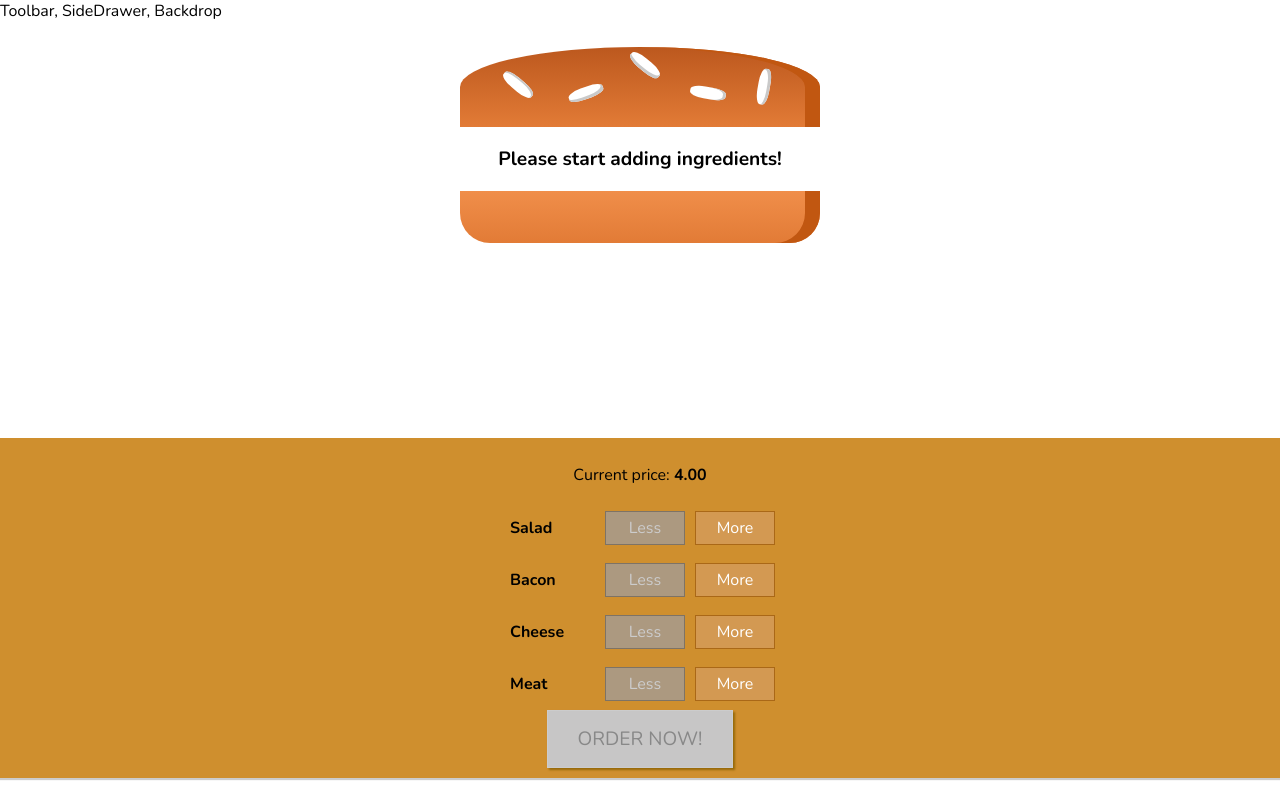
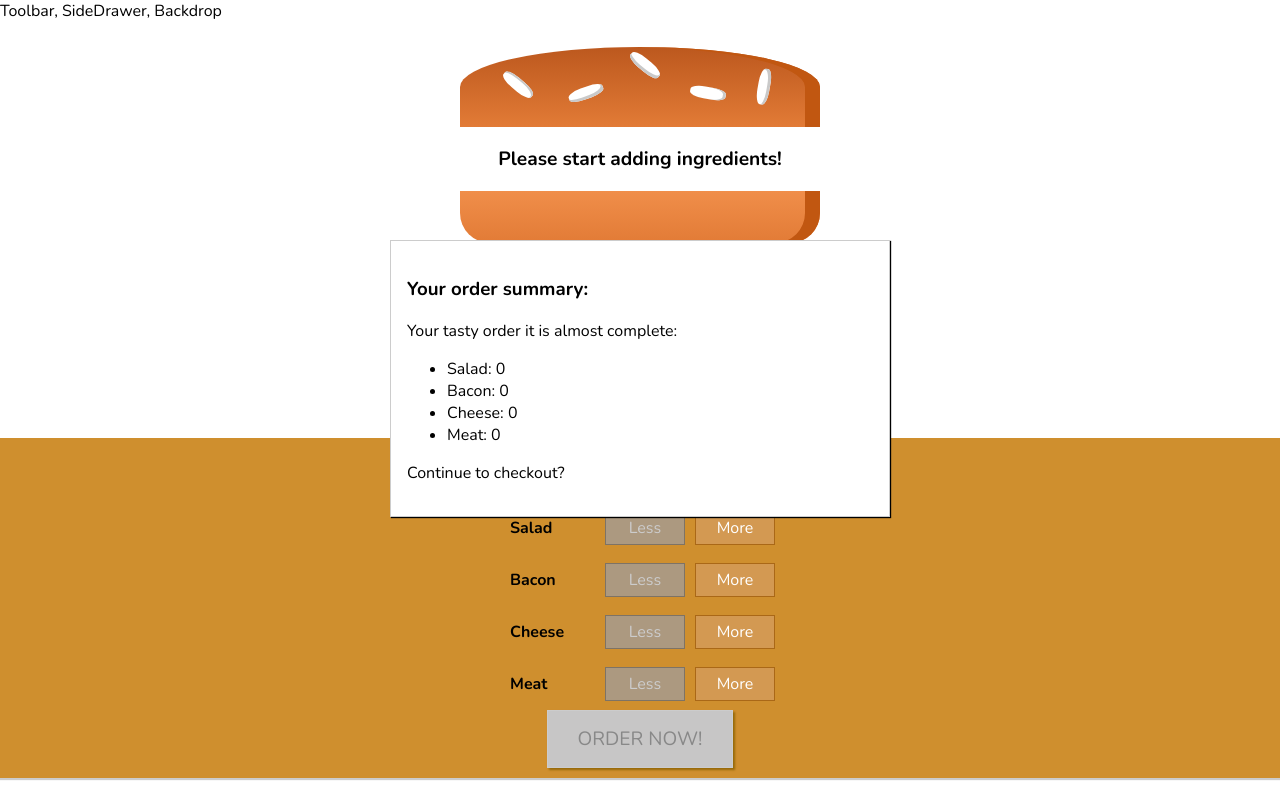
Before and after one commit to sanchezfdezjavier/burger_builder, a React app: page / in a window 1280 px wide. Built offline with nearby package versions, Linux system fonts and the light colour scheme.

Commit message:
167 Done

```diff
--- /dev/null
+++ b/src/components/Burger/OrderSummary/OrderSummary.js
@@ -0,0 +1,22 @@
+import React from 'react';
+import Aux from '../../../hoc/Aux';
+
+const orderSummary = (props) => {
+	const ingredientSummary = Object.keys(props.ingredients).map((igKey) => {
+		return (
+			<li key={igKey}>
+				<span style={{ textTransform: 'capitalize' }}>{igKey}</span>: {props.ingredients[igKey]}
+			</li>
+		);
+	});
+	return (
+		<Aux>
+			<h3>Your order summary:</h3>
+			<p>Your tasty order it is almost complete: </p>
+			<ul>{ingredientSummary}</ul>
+			<p>Continue to checkout?</p>
+		</Aux>
+	);
+};
+
+export default orderSummary;
--- /dev/null
+++ b/src/components/UI/Backdrop/Backdrop.js
@@ -0,0 +1,5 @@
+import React from 'react';
+
+const backdrop = (props) => {};
+
+export default backdrop;
--- /dev/null
+++ b/src/components/UI/Modal/Modal.css
@@ -0,0 +1,20 @@
+.Modal {
+	position: fixed;
+	z-index: 500;
+	background-color: white;
+	width: 70%;
+	border: 1px solid #ccc;
+	box-shadow: 1px 1px 1px black;
+	padding: 16px;
+	left: 15%;
+	top: 30%;
+	box-sizing: border-box;
+	transition: all 0.3s ease-out;
+}
+
+@media (min-width: 600px) {
+	.Modal {
+		width: 500px;
+		left: calc(50% - 250px);
+	}
+}
--- /dev/null
+++ b/src/components/UI/Modal/Modal.js
@@ -0,0 +1,8 @@
+import React from 'react';
+import classes from './Modal.css';
+
+const modal = (props) => {
+	return <div className={classes.Modal}>{props.children}</div>;
+};
+
+export default modal;
--- a/src/containers/BurgerBuilder/BurgerBuilder.js
+++ b/src/containers/BurgerBuilder/BurgerBuilder.js
@@ -2,6 +2,8 @@
 import Aux from '../../hoc/Aux';
 import Burger from '../../components/Burger/Burger';
 import BuildControls from '../../components/Burger/BuildControls/BuildControls';
+import Modal from '../../components/UI/Modal/Modal';
+import OrderSummary from '../../components/Burger/OrderSummary/OrderSummary';
 
 const INGREDIENT_PRICES = {
 	salad: 0.5,
@@ -21,7 +23,6 @@
 		totalPrice: 4,
 		purchasable: false
 	};
-
 
 	addIngredientHandler = (type) => {
 		const oldCount = this.state.ingredients[type];
@@ -75,6 +76,9 @@
 		}
 		return (
 			<Aux>
+				<Modal>
+					<OrderSummary ingredients={this.state.ingredients} />
+				</Modal>
 				<Burger ingredients={this.state.ingredients} />
 				<BuildControls
 					ingredientAdded={this.addIngredientHandler}
```
